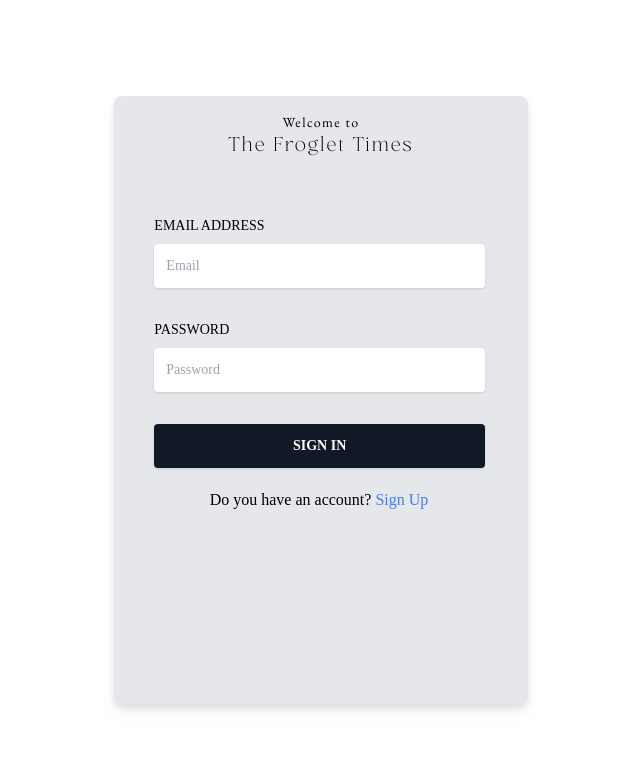
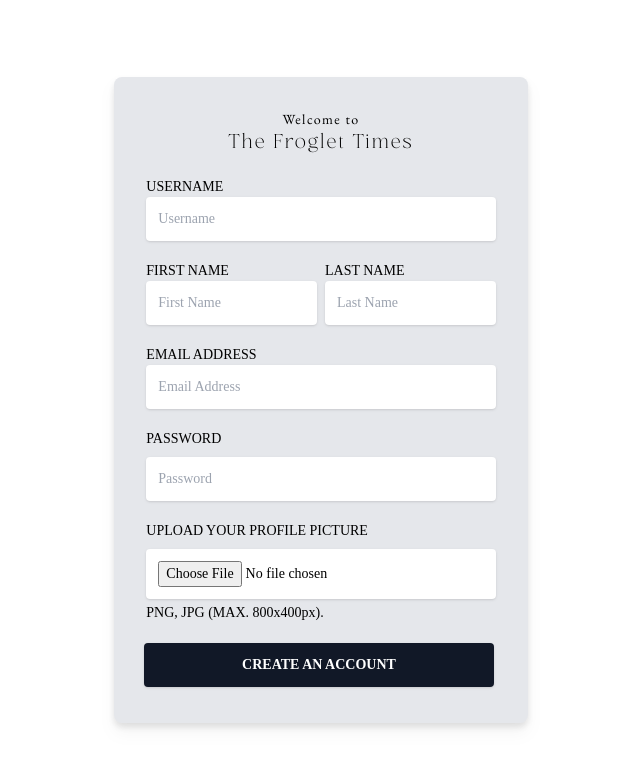
Before and after one commit to obtusei/thefroglettimes, a Next.js app: page /signup in a window 1280 px wide. Shown: the top 768 px of the page, without its empty margins (319-959 px from the left). Built offline with nearby package versions, Linux system fonts and the light colour scheme; a web font is replaced by a local one.

Commit message:
Login/Signup complete

```diff
--- /dev/null
+++ b/components/Avatar.tsx
@@ -0,0 +1,34 @@
+import React from "react";
+
+type Props = {
+  changeActive: () => void;
+};
+
+const Avatar = () => {
+  return (
+    <div className="container font-v">
+      <div className="relative w-full font-body">
+        <label
+          className="block mb-2 text-sm uppercase dark:text-white "
+          htmlFor="grid-image"
+        >
+          Upload Your Profile Picture
+        </label>
+        <input
+          type="file"
+          accept="image/*"
+          name="avatar"
+          className="border-0 px-3 py-3 w-full  placeholder-gray-400  bg-white rounded text-sm shadow  focus:ring cursor-pointer dark:text-gray-400 focus:outline-none dark:bg-gray-700 dark:border-gray-600 dark:placeholder-gray-400"
+          placeholder="Image"
+          style={{ transition: "all .15s ease" }}
+          required
+        />
+        <p className="mt-1 text-sm dark:text-gray-300" id="file_input_help">
+          PNG, JPG (MAX. 800x400px).
+        </p>
+      </div>
+    </div>
+  );
+};
+
+export default Avatar;
--- a/components/Loginform.tsx
+++ b/components/Loginform.tsx
@@ -1,11 +1,37 @@
 import Link from "next/link";
+import { useRouter } from "next/router";
 import React, { useState } from "react";
+import axios from "axios";
+import { type } from "os";
+
+const BASE_URL = "http://djangohosting.pythonanywhere.com/api";
 
 export default function SignupForm() {
+  const router = useRouter();
+  const [error, setError] = useState("");
+  const handleSubmit = async (e: React.FormEvent<HTMLFormElement>) => {
+    e.preventDefault();
+    const formData = new FormData(e.currentTarget);
+    const data = {
+      username: formData.get("username"),
+      password: formData.get("password"),
+    };
+    try {
+      const response = await axios.post(`${BASE_URL}/login/`, data);
+      if (response.status === 202) {
+        router.push("/");
+        alert("Login successful");
+      }
+    } catch (error) {
+      setError("Wrong username or password");
+      return error;
+    }
+  };
+
   return (
-    <div className="flex justify-center items-center h-screen p-5 ">
-      <div className="w-1/3 h-4/5 rounded-lg bg-gray-200 drop-shadow-lg">
-        <div className="my-4">
+    <div className="flex justify-center items-center h-screen p-5">
+      <div className="flex flex-col md:w-1/3 justify-center items-center rounded-lg bg-gray-200 drop-shadow-lg p-10 gap-y-10">
+        <div className="">
           <h6 className="text-center tracking-widest text-sm sm:text-sm md:text-m font-tag">
             Welcome to
           </h6>
@@ -13,45 +39,53 @@ export default function SignupForm() {
             The Froglet Times
           </h5>
         </div>
-        <form className="font-body">
-          <div className="relative mt-14 my-8 w-full">
-            <label
-              className="block uppercase text-sm  mb-2 mx-10 "
-              htmlFor="grid-password"
-            >
-              Email Address
+        <form
+          className="font-body  w-full flex flex-col justify-center items-center gap-y-8"
+          action="submitForm"
+          onSubmit={handleSubmit}
+        >
+          <div className="block m-auto relative w-full">
+            <label className="block uppercase text-sm " htmlFor="grid-password">
+              Username
             </label>
             <input
-              type="email"
-              className="border-0 mx-10 px-3 py-3 placeholder-gray-400 bg-white rounded text-sm shadow focus:outline-none focus:ring w-4/5"
-              placeholder="Email"
+              type="text"
+              name="username"
+              className="border-0 w-full px-3 py-3 placeholder-gray-400 bg-white rounded text-sm shadow focus:outline-none focus:ring"
+              placeholder="Username"
               style={{ transition: "all .15s ease" }}
+              required
             />
           </div>
-          <div className="relative my-8 w-full font-body">
+          <div className="relative w-full font-body">
             <label
-              className="block uppercase   text-sm  mb-2 mx-10 "
+              className="block uppercase   text-sm  mb-2 "
               htmlFor="grid-password"
             >
               Password
             </label>
             <input
               type="password"
-              className="border-0 mx-10 px-3 py-3  placeholder-gray-400  bg-white rounded text-sm shadow focus:outline-none focus:ring w-4/5"
+              name="password"
+              className="border-0 px-3 py-3 w-full  placeholder-gray-400  bg-white rounded text-sm shadow focus:outline-none focus:ring"
               placeholder="Password"
               style={{ transition: "all .15s ease" }}
+              required
             />
           </div>
           <button
-            className="bg-gray-900 mx-10 text-white acti   text-sm font-bold uppercase px-6 py-3 rounded shadow hover:shadow-lg outline-none focus:outline-none mr-1 mb-1 w-4/5"
-            type="button"
+            className="bg-gray-900 text-white w-full   text-sm font-bold uppercase px-6 py-3 rounded shadow hover:shadow-lg outline-none focus:outline-none mr-1 mb-1"
+            type="submit"
             style={{ transition: "all .15s ease" }}
           >
             Sign In
           </button>
-          <p className="text-center my-4 text-m">
+          {error ? (
+            <p className="font-body text-sm text-red-500">{error}</p>
+          ) : null}
+          <p className="text-center text-m">
             Do you have an account?
-            <Link href="/signup" className="text-blue-500 mx-1 cursor-pointer">
+            <Link href="/auth/signup" className="text-blue-500cursor-pointer">
               Sign Up
             </Link>
           </p>
--- a/components/Navbar.tsx
+++ b/components/Navbar.tsx
@@ -35,7 +35,7 @@ function Navbar({ changeColor, colorModeIcon }: Props) {
             <Dropdown title="REGION" items={regions} />
           </div>
         </div>
-        <h1 className="text-center tracking-widest text-sm sm:text-2xl md:text-4xl font-logo">
+        <h1 className="text-center tracking-widest text-sm sm:text-2xl md:text-4xl font-logo cursor-pointer">
           The Froglet Times
         </h1>
         <div className="flex space-x-6">
@@ -53,7 +53,7 @@ function Navbar({ changeColor, colorModeIcon }: Props) {
             <button onClick={changeColor}>{colorModeIcon}</button>
           </div>
           <button
-            onClick={() => handleClick("/login")}
+            onClick={() => handleClick("/auth/login")}
             className="border-2 border-black px-4 dark:border-white hover:dark:bg-white hover:dark:text-black hover:bg-black hover:text-white"
           >
             Login
--- a/components/SignupForm.tsx
+++ b/components/SignupForm.tsx
@@ -1,10 +1,39 @@
 import React, { useState } from "react";
+import axios from "axios";
+import { useRouter } from "next/router";
+import Avatar from "./Avatar";
 
-export default function LoginForm() {
+const BASE_URL = "http://djangohosting.pythonanywhere.com/api";
+
+export default function SignupForm() {
+  let router = useRouter();
+  const handleSubmit = async (e: React.FormEvent<HTMLFormElement>) => {
+    e.preventDefault();
+    const formData = new FormData(e.currentTarget);
+    const data = {
+      username: formData.get("username"),
+      first_name: formData.get("first-name"),
+      last_name: formData.get("last-name"),
+      email: formData.get("email"),
+      password: formData.get("password"),
+      avatar: formData.get("avatar"),
+    };
+    console.log(data);
+    try {
+      const response = await axios.post(`${BASE_URL}/signup/`, data);
+      if (response.status === 202) {
+        // router.push("/");
+        alert("Signup successful");
+      }
+    } catch (error) {
+      return error;
+    }
+  };
+
   return (
     <div className="flex justify-center items-center h-screen p-5 ">
-      <div className="w-1/3 h-4/5 rounded-lg bg-gray-200 drop-shadow-lg">
-        <div className="my-4">
+      <div className="flex flex-col md:w-1/3 justify-center items-center rounded-lg bg-gray-200 drop-shadow-lg p-8 gap-y-5">
+        <div className="">
           <h6 className="text-center tracking-widest text-sm sm:text-sm md:text-m font-tag">
             Welcome to
           </h6>
@@ -12,46 +41,95 @@ export default function LoginForm() {
             The Froglet Times
           </h5>
         </div>
-        <form className="font-body">
-          <div className="relative mt-14 my-8 w-full">
-            <label
-              className="block uppercase text-sm  mb-2 mx-10 "
-              htmlFor="grid-password"
-            >
+        <form
+          className="font-body  w-full flex flex-col justify-center items-center gap-y-5"
+          action="submitForm"
+          onSubmit={handleSubmit}
+        >
+          <div className="block m-auto relative w-full">
+            <label className="block uppercase text-sm " htmlFor="grid-password">
+              Username
+            </label>
+            <input
+              type="text"
+              name="username"
+              className="border-0 w-full px-3 py-3 placeholder-gray-400 bg-white rounded text-sm shadow focus:outline-none focus:ring"
+              placeholder="Username"
+              style={{ transition: "all .15s ease" }}
+              required
+            />
+          </div>
+          <div className="grid grid-cols-2 content-evenly w-full gap-2">
+            <div className="relative w-full">
+              <label
+                className="block uppercase text-sm "
+                htmlFor="grid-password"
+              >
+                First Name
+              </label>
+              <input
+                type="text"
+                name="first-name"
+                className="border-0 w-full px-3 py-3 placeholder-gray-400 bg-white rounded text-sm shadow focus:outline-none focus:ring"
+                placeholder="First Name"
+                style={{ transition: "all .15s ease" }}
+                required
+              />
+            </div>
+            <div className="relative w-full">
+              <label
+                className="block uppercase text-sm "
+                htmlFor="grid-password"
+              >
+                Last Name
+              </label>
+              <input
+                type="text"
+                name="last-name"
+                className="border-0 w-full px-3 py-3 placeholder-gray-400 bg-white rounded text-sm shadow focus:outline-none focus:ring"
+                placeholder="Last Name"
+                style={{ transition: "all .15s ease" }}
+                required
+              />
+            </div>
+          </div>
+          <div className="block m-auto relative w-full">
+            <label className="block uppercase text-sm " htmlFor="grid-password">
               Email Address
             </label>
             <input
               type="email"
-              className="border-0 mx-10 px-3 py-3 placeholder-gray-400 bg-white rounded text-sm shadow focus:outline-none focus:ring w-4/5"
-              placeholder="Email"
+              name="email"
+              className="border-0 w-full px-3 py-3 placeholder-gray-400 bg-white rounded text-sm shadow focus:outline-none focus:ring"
+              placeholder="Email Address"
               style={{ transition: "all .15s ease" }}
+              required
             />
           </div>
-          <div className="relative my-8 w-full font-body">
+          <div className="relative w-full font-body">
             <label
-              className="block uppercase   text-sm  mb-2 mx-10 "
+              className="block uppercase   text-sm  mb-2 "
               htmlFor="grid-password"
             >
               Password
             </label>
             <input
               type="password"
-              className="border-0 mx-10 px-3 py-3  placeholder-gray-400  bg-white rounded text-sm shadow focus:outline-none focus:ring w-4/5"
+              name="password"
+              className="border-0 px-3 py-3 w-full  placeholder-gray-400  bg-white rounded text-sm shadow focus:outline-none focus:ring"
               placeholder="Password"
               style={{ transition: "all .15s ease" }}
+              required
             />
           </div>
+          <Avatar />
           <button
-            className="bg-gray-900 mx-10 text-white acti   text-sm font-bold uppercase px-6 py-3 rounded shadow hover:shadow-lg outline-none focus:outline-none mr-1 mb-1 w-4/5"
-            type="button"
+            className="bg-gray-900 text-white w-full   text-sm font-bold uppercase px-6 py-3 rounded shadow hover:shadow-lg outline-none focus:outline-none mr-1 mb-1"
+            type="submit"
             style={{ transition: "all .15s ease" }}
           >
-            Sign In
+            Create an Account
           </button>
-          <p className="text-center my-4 text-m">
-            Do you have an account?
-            <a className="text-blue-500 mx-1 cursor-pointer">Sign Up</a>
-          </p>
         </form>
       </div>
     </div>
--- /dev/null
+++ b/libs/axios.ts
@@ -0,0 +1,13 @@
+import axios from "axios";
+const BASE_URL = "http://djangohosting.pythonanywhere.com/api";
+// const BASE_URL_V1 = "http://192.168.1.76:8000/api";
+
+const handleSubmit = async (path: string, data: object) => {
+  try {
+    const response = await axios.post(`${BASE_URL}/${path}/`, data);
+  } catch (error) {
+    return error;
+  }
+};
+
+export { handleSubmit };
--- a/package.json
+++ b/package.json
@@ -12,6 +12,7 @@
     "@types/node": "18.11.10",
     "@types/react": "18.0.26",
     "@types/react-dom": "18.0.9",
+    "axios": "^1.2.1",
     "eslint": "8.28.0",
     "eslint-config-next": "13.0.6",
     "next": "13.0.6",
--- a/pages/login.tsx
+++ b/pages/auth/login.tsx
@@ -1,5 +1,5 @@
 import React from "react";
-import LoginForm from "../components/Loginform";
+import LoginForm from "../../components/Loginform";
 
 export default function login() {
   return <LoginForm />;
```
Also changed, not shown: pages/auth/signup.tsx (added, +9 -0 lines), 2 other files (tests, documents, lock files or other folders).
